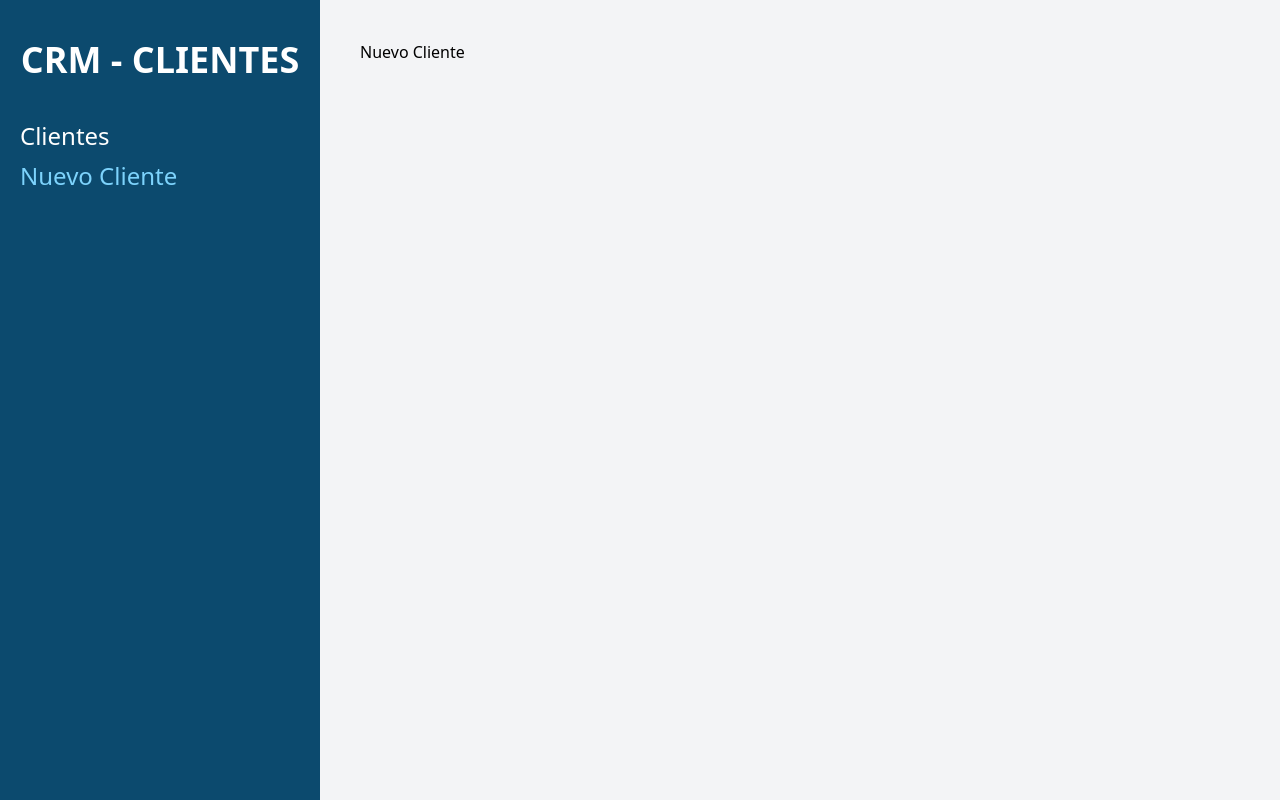
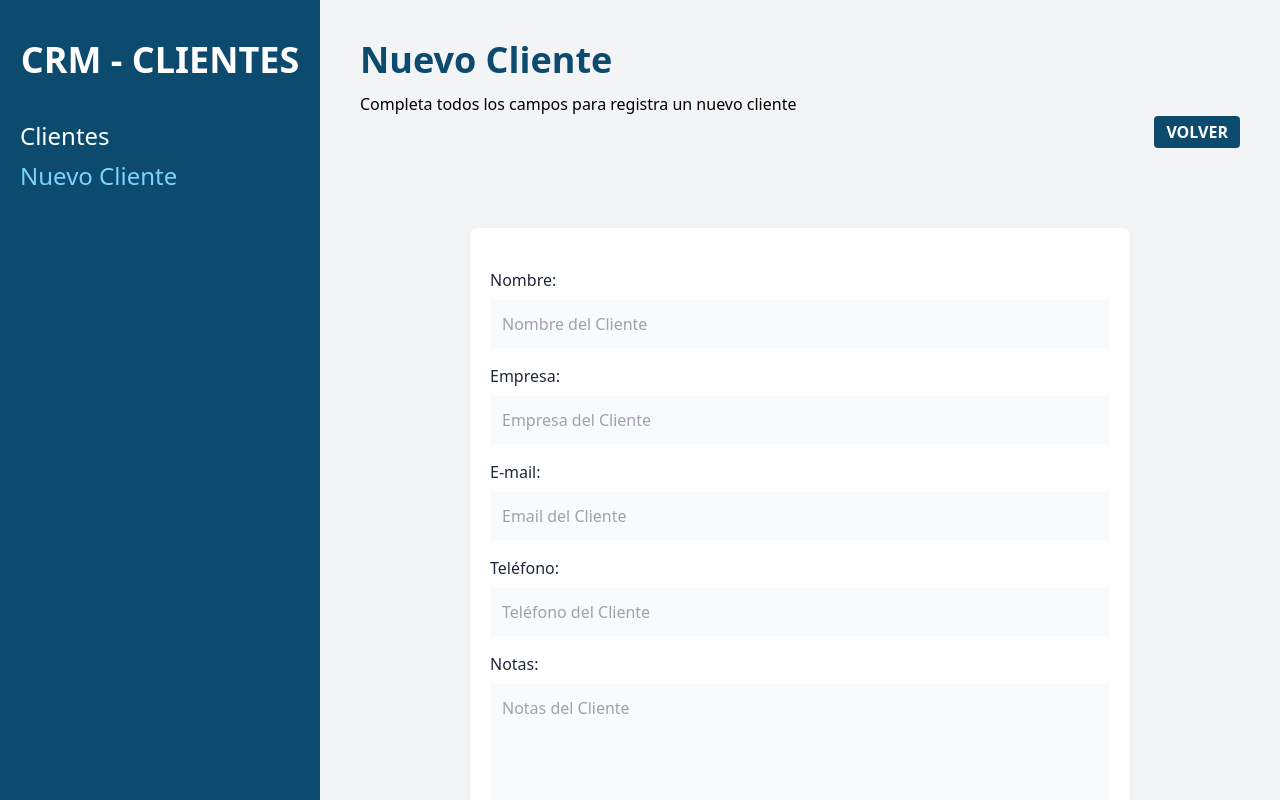
Before and after one commit to JoseOrdaz/crm-react, a React (Vite) app: page /clientes/nuevo in a window 1280 px wide. Built offline with nearby package versions, Linux system fonts and the light colour scheme.

Commit message:
añadir funcion volver con useNavigate y añadir plantilla formulario

```diff
--- a/src/components/Cliente.jsx
+++ b/src/components/Cliente.jsx
@@ -1,10 +1,32 @@
 function Cliente({ cliente }) {
-
-    const { nombre, empresa, email, telefono, id } = cliente
+  const { nombre, empresa, email, telefono, id } = cliente;
   return (
     <>
-      <tr>
-        <td className="p-4">{nombre}</td>
+      <tr className="border-b">
+        <td className="p-4 space-y-2">
+            <p className="text-2xl text-gray-800">{nombre}</p>
+            <p>{empresa}</p>
+
+        </td>
+        <td className="p-4 space-y-2">
+            <p className="text-gray-800"><span className="text-gray-800 uppercase font-bold">Email: </span>{email}</p>
+            <p className="text-gray-800"><span className="text-gray-800 uppercase font-bold">Tel: </span>{telefono}</p>
+        </td>
+        <td className="p-4 flex gap-3">
+            <button
+                type="button"
+                className="text-sky-600 uppercase font-bold text-xs"
+            >
+                Editar
+            </button>
+            <button
+                type="button"
+                className="text-red-600 uppercase font-bold text-xs"
+            >
+                Eliminar
+            </button>
+
+        </td>
       </tr>
     </>
   );
--- /dev/null
+++ b/src/components/Formulario.jsx
@@ -0,0 +1,77 @@
+const Formulario = ({cliente}) => {
+    return (
+        <>
+            <div className="mb-4">
+                <label
+                    className="text-gray-800"
+                    htmlFor="nombre"
+                >Nombre:</label>
+                <input
+                    id="nombre"
+                    type="text"
+                    className="mt-2 block w-full p-3 bg-gray-50"
+                    placeholder="Nombre del Cliente"
+                    name="nombre"
+                />
+            </div>
+            <div className="mb-4">
+                <label
+                    className="text-gray-800"
+                    htmlFor="empresa"
+                >Empresa:</label>
+                <input
+                    id="empresa"
+                    type="text"
+                    className="mt-2 block w-full p-3 bg-gray-50"
+                    placeholder="Empresa del Cliente"
+                    name="empresa"
+                />
+            </div>
+
+            <div className="mb-4">
+                <label
+                    className="text-gray-800"
+                    htmlFor="email"
+                >E-mail:</label>
+                <input
+                    id="email"
+                    type="email"
+                    className="mt-2 block w-full p-3 bg-gray-50"
+                    placeholder="Email del Cliente"
+                    name="email"
+                />
+            </div>
+
+            <div className="mb-4">
+                <label
+                    className="text-gray-800"
+                    htmlFor="telefono"
+                >Teléfono:</label>
+                <input
+                    id="telefono"
+                    type="tel"
+                    className="mt-2 block w-full p-3 bg-gray-50"
+                    placeholder="Teléfono del Cliente"
+                    name="telefono"
+                />
+            </div>
+
+            <div className="mb-4">
+                <label
+                    className="text-gray-800"
+                    htmlFor="notas"
+                >Notas:</label>
+                <textarea
+                    as="textarea"
+                    id="notas"
+                    type="text"
+                    className="mt-2 block w-full p-3 bg-gray-50 h-40 align-self"
+                    placeholder="Notas del Cliente"
+                    name="notas"
+                />
+            </div>
+        </>
+    )
+}
+
+export default Formulario
--- a/src/pages/NuevoCliente.jsx
+++ b/src/pages/NuevoCliente.jsx
@@ -1,8 +1,37 @@
+import { useNavigate } from "react-router-dom";
+import Formulario from "../components/Formulario";
 
-const NuevoCliente = () => {
+function NuevoCliente() {
+  const navigate = useNavigate();
+
   return (
-    <div>Nuevo Cliente</div>
-  )
+    <>
+      <h1 className="font-black text-4xl text-sky-900">Nuevo Cliente</h1>
+      <p className="mt-3">
+        Completa todos los campos para registra un nuevo cliente
+      </p>
+
+      <div className="flex justify-end">
+        <button
+          className="bg-sky-900 text-white px-3 py-1 font-bold uppercase rounded"
+          onClick={() => navigate("/")}
+        >
+          Volver
+        </button>
+      </div>
+
+      <div className="bg-white shadow rounded-md md:w-3/4 mx-auto px-5 py-10 mt-20">
+        <form>
+          <Formulario />
+          <input
+            type="submit"
+            className="mt-5 w-full bg-sky-800 p-3 uppercase font-bold text-white rounded text-lg"
+            value="Registrar cliente"
+          ></input>
+        </form>
+      </div>
+    </>
+  );
 }
 
-export default NuevoCliente
+export default NuevoCliente;
```
